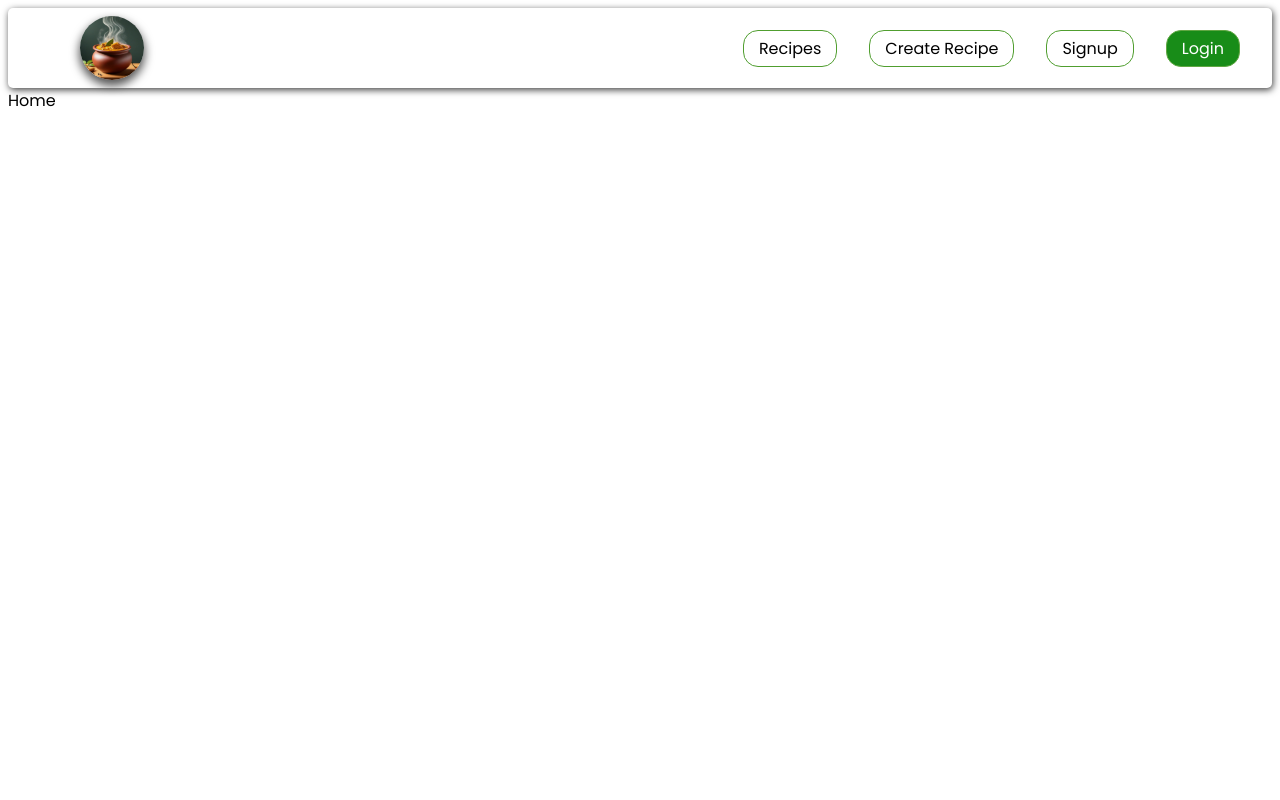
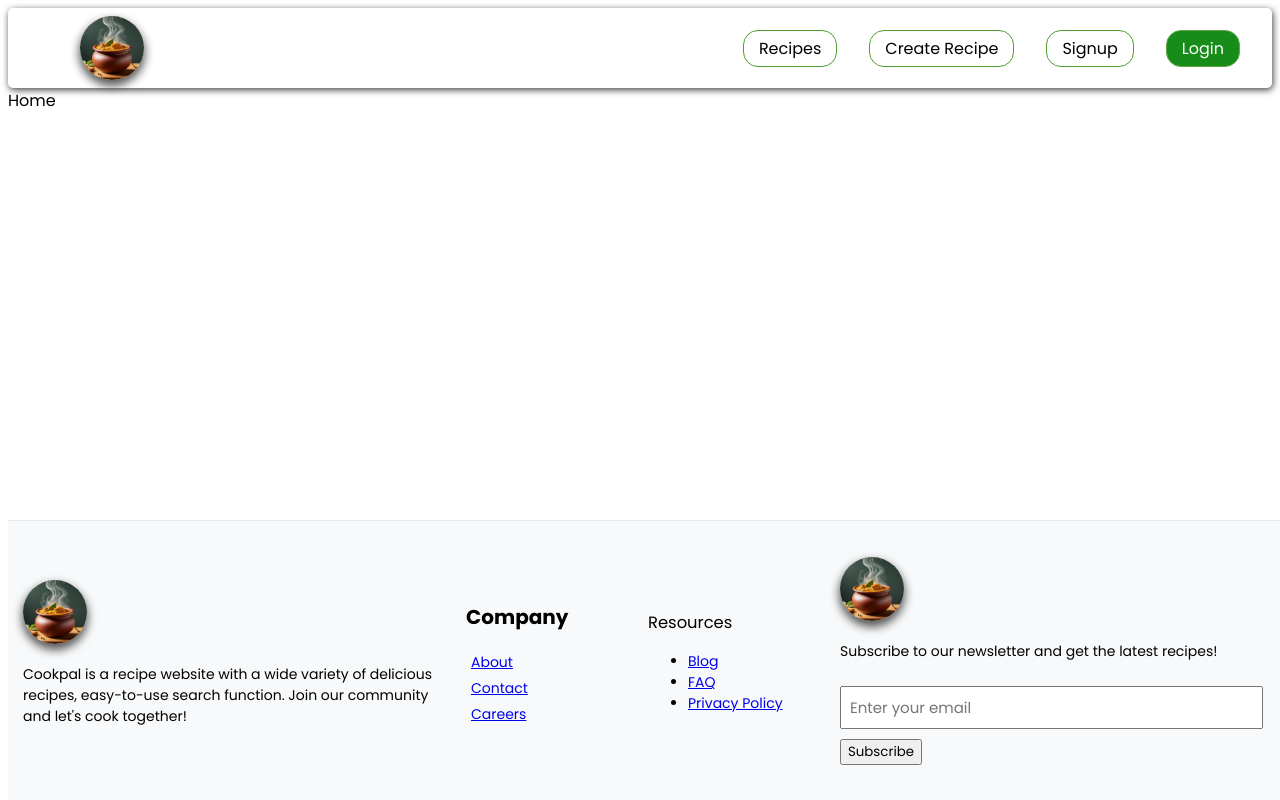
Before and after one commit to rithakith/RecipeApp, a React (Vite) app: page / in a window 1280 px wide. Built offline with nearby package versions, Linux system fonts and the light colour scheme.

Commit message:
footer and bootstrap

```diff
--- a/package.json
+++ b/package.json
@@ -13,6 +13,7 @@
     "@phosphor-icons/react": "^2.1.5",
     "bootstrap": "^5.3.3",
     "react": "^18.2.0",
+    "react-bootstrap": "^2.10.2",
     "react-dom": "^18.2.0",
     "react-router-dom": "^6.22.3"
   },
--- /dev/null
+++ b/src/components/Footer/Footer.css
@@ -0,0 +1,68 @@
+.footer {
+  display: flex;
+  justify-content: center;
+  align-items: center;
+  bottom: 0;
+  width: 100%;
+  height: 35vh;
+  padding: 10px 0;
+  background-color: #f8f9fa;
+  border-top: 1px solid #e9ecef;
+  margin-top: 20px;
+  margin-bottom: 0;
+  position: fixed;
+}
+
+.logo-section {
+  width: 35%;
+  font-size: 14px;
+  padding-left: 15px;
+  padding-right: 15px;
+}
+
+.logo-section img {
+  width: 8vh;
+  height: 8vh;
+  border-radius: 50%;
+  box-shadow: 0px 5px 10px 1px rgb(87, 87, 87);
+}
+
+.company-menu{
+  padding: 0 10px;
+  font-size: 14px;
+  width: 15%;
+}
+
+.company-menu h3{
+  font-size: 20px;
+  font-weight: bold;
+}
+
+.company-menu ul{
+  list-style-type: none;
+  padding: 0;
+}
+
+.company-menu ul li{
+  margin: 5px 5px;
+  text-decoration: none;
+  color: black;
+}
+
+.resouces-menu{
+  width: 15%;
+  font-size: 14px;
+}
+
+.subscribe-section{
+  width: 35%;
+  font-size: 14px;
+  padding-right: 25px;
+}
+
+.subscribe-section img {
+  width: 8vh;
+  height: 8vh;
+  border-radius: 50%;
+  box-shadow: 0px 5px 10px 1px rgb(87, 87, 87);
+}
--- /dev/null
+++ b/src/components/Footer/Footer.jsx
@@ -0,0 +1,60 @@
+import React from "react";
+import "./Footer.css";
+import { Link } from "react-router-dom";
+import logo from "../../assets/logo.jpeg";
+
+const Footer = () => {
+  return (
+    <>
+      <footer className="footer">
+        <div className="logo-section">
+          <img src={logo} alt="logo" />
+          <p className="description">
+            Cookpal is a recipe website with a wide variety of delicious
+            recipes, easy-to-use search function. Join our community and let's
+            cook together!
+          </p>
+        </div>
+        <div className="company-menu">
+          <h3>Company</h3>
+          <ul>
+            <li>
+              <Link to="/about">About</Link>
+            </li>
+            <li>
+              <Link to="/contact">Contact</Link>
+            </li>
+            <li>
+              <Link to="/careers">Careers</Link>
+            </li>
+          </ul>
+        </div>
+        <div className="resouces-menu">
+          <h3>Resources</h3>
+          <ul>
+            <li>
+              <Link to="/blog">Blog</Link>
+            </li>
+            <li>
+              <Link to="/faq">FAQ</Link>
+            </li>
+            <li>
+              <Link to="/privacy-policy">Privacy Policy</Link>
+            </li>
+          </ul>
+        </div>
+        <div className="subscribe-section">
+          <img src={logo} alt="logo" />
+          <p>Subscribe to our newsletter and get the latest recipes!</p>
+          <input type="email" placeholder="Enter your email" />
+          <button>Subscribe</button>
+        </div>
+      </footer>
+      <div className="social-media">
+
+      </div>
+    </>
+  );
+};
+
+export default Footer;
--- a/src/pages/Home/Home.jsx
+++ b/src/pages/Home/Home.jsx
@@ -1,11 +1,15 @@
 import React from "react";
 import Navbar from "../../components/Navbar/Navbar";
+import Footer from "../../components/Footer/Footer";
+import { Carousel } from "bootstrap";
+
 
 const Home = () => {
   return (
     <>
       <Navbar />
       <div>Home</div>
+      <Footer />
     </>
   );
 };
```
Also changed, not shown: 1 other file (tests, documents, lock files or other folders).
